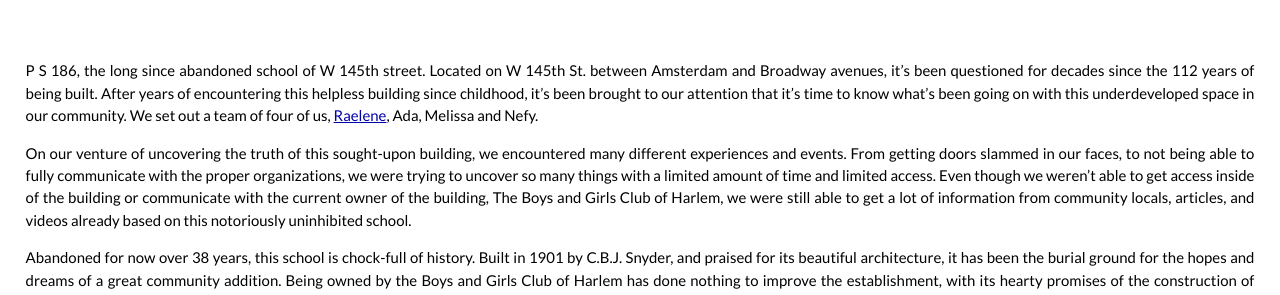
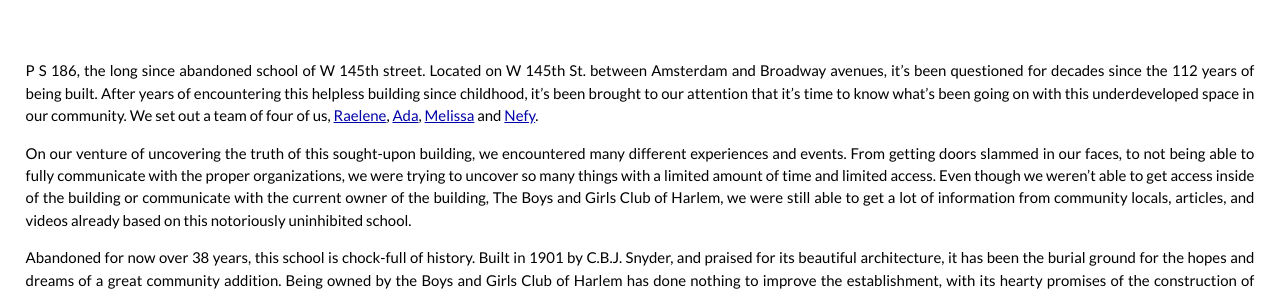
Before and after one commit to WavesofChange/woc-jekyll, a Jekyll site: the page built from projects/2013-07-29-ps-186-project.html, in a window 1280 px wide. Shown: the part 468-763 px from the top of the page. Built offline with Jekyll 4.4.1, drawn with Linux system fonts in a browser that asks for light colours; part of the change alters nothing that is shown.

```diff
--- a/projects/2013-07-29-ps-186-project.html
+++ b/projects/2013-07-29-ps-186-project.html
@@ -11,7 +11,7 @@ categories: projects
 <img src:"https://trello-attachments.s3.amazonaws.com/51d8ec4c1cc7870f4e003b9d/51ed6b0257de54314f0053c0/889dad3b089bf899fe66f02149abc8c9/CAM00096.jpg" height="350px">
 
 
-<p>P S 186, the long since abandoned school of W 145th street.  Located on W 145th St. between Amsterdam and Broadway avenues, it’s been questioned for decades since the 112 years of being built.  After years of encountering this helpless building since childhood, it’s been brought to our attention that it’s time to know what’s been going on with this underdeveloped space in our community.  We set out a team of four of us, <a href="http://wavesofchange.github.io/woc-jekyll/about/raelene.html">Raelene</a>, Ada, Melissa and Nefy.</p>
+<p>P S 186, the long since abandoned school of W 145th street.  Located on W 145th St. between Amsterdam and Broadway avenues, it’s been questioned for decades since the 112 years of being built.  After years of encountering this helpless building since childhood, it’s been brought to our attention that it’s time to know what’s been going on with this underdeveloped space in our community.  We set out a team of four of us, <a href="http://wavesofchange.github.io/woc-jekyll/about/raelene.html">Raelene</a>, <a href="http://wavesofchange.github.io/woc-jekyll/about/ada.html">Ada</a>, <a href="http://wavesofchange.github.io/woc-jekyll/about/melissa.html">Melissa</a> and <a href="http://wavesofchange.github.io/woc-jekyll/about/nafretiry.html">Nefy</a>.</p>
 
 <p>On our venture of uncovering the truth of this sought-upon building, we encountered many different experiences and events. From getting doors slammed in our faces, to not being able to fully communicate with the proper organizations, we were trying to uncover so many things with a limited amount of time and limited access. Even though we weren’t able to get access inside of the building or communicate with the current owner of the building, The Boys and Girls Club of Harlem, we were still able to get a lot of information from community locals, articles, and videos already based on this notoriously uninhibited school.</p>
 
```
